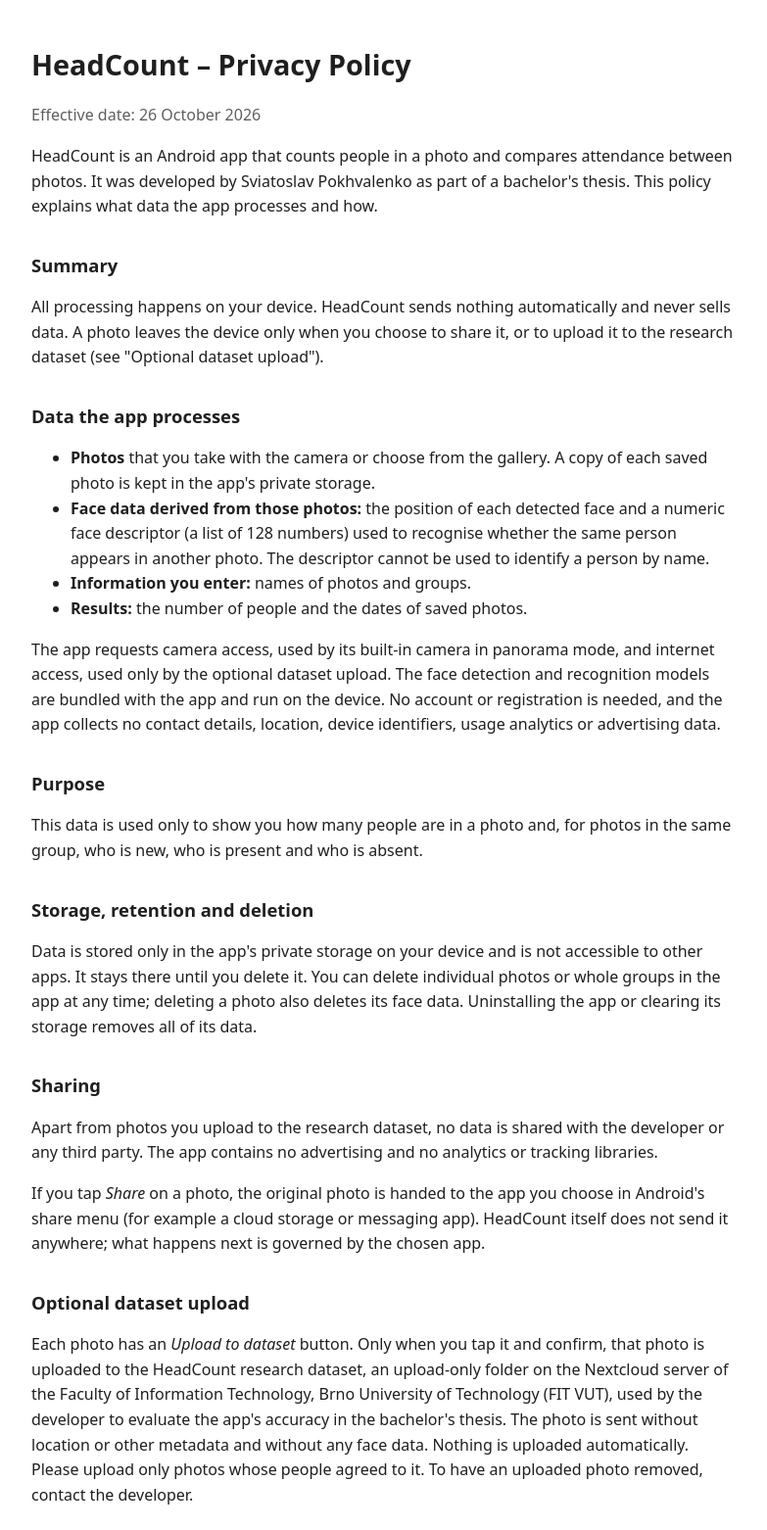
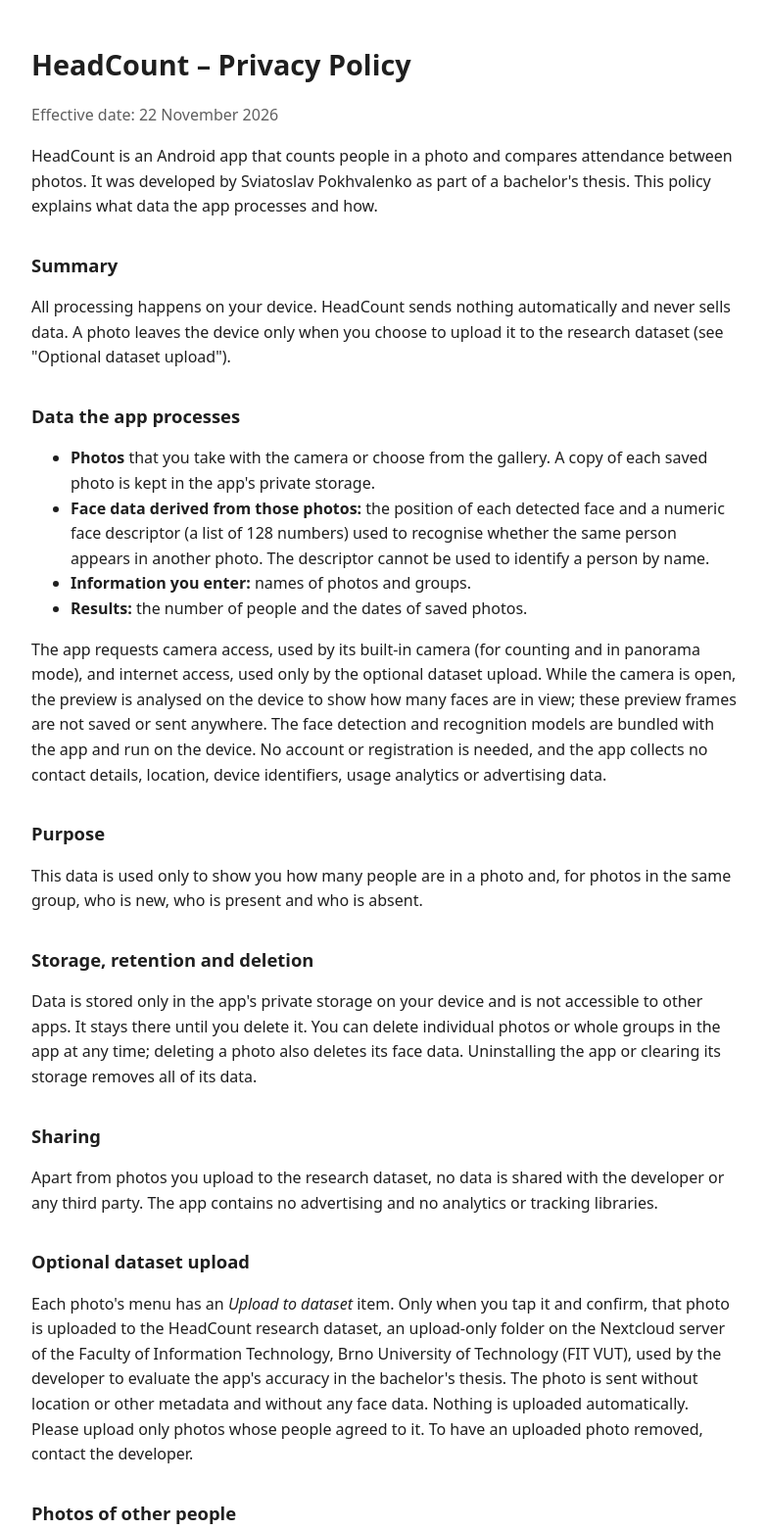
Before and after one commit to Pokhvalenkos/headcount-privacy, a plain HTML site: page index.html in a window 1280 px wide. Shown: the top 1562 px of the page at 98% size, without its empty margins (248-1031 px from the left). Drawn offline with Linux system fonts and the light colour scheme.

Commit message:
Updates to policy

```diff
--- a/index.html
+++ b/index.html
@@ -18,7 +18,7 @@
 </head>
 <body>
 <h1>HeadCount – Privacy Policy</h1>
-<p class="muted">Effective date: 26 October 2026</p>
+<p class="muted">Effective date: 22 November 2026</p>
 
 <p>HeadCount is an Android app that counts people in a photo and compares
 attendance between photos. It was developed by Sviatoslav Pokhvalenko as part
@@ -28,8 +28,8 @@ how.</p>
 <h2>Summary</h2>
 <p>All processing happens on your device. HeadCount sends nothing
 automatically and never sells data. A photo leaves the device only when you
-choose to share it, or to upload it to the research dataset (see "Optional
-dataset upload").</p>
+choose to upload it to the research dataset (see "Optional dataset
+upload").</p>
 
 <h2>Data the app processes</h2>
 <ul>
@@ -43,8 +43,11 @@ dataset upload").</p>
   <li><strong>Results:</strong> the number of people and the dates of saved
     photos.</li>
 </ul>
-<p>The app requests camera access, used by its built-in camera in panorama
-mode, and internet access, used only by the optional dataset upload. The face detection and recognition models are bundled
+<p>The app requests camera access, used by its built-in camera (for counting
+and in panorama mode), and internet access, used only by the optional dataset
+upload. While the camera is open, the preview is analysed on the device to
+show how many faces are in view; these preview frames are not saved or sent
+anywhere. The face detection and recognition models are bundled
 with the app and run on the device. No account or registration is needed, and the app collects no
 contact details, location, device identifiers, usage analytics or advertising
 data.</p>
@@ -64,13 +67,9 @@ removes all of its data.</p>
 <p>Apart from photos you upload to the research dataset, no data is shared
 with the developer or any third party. The app contains
 no advertising and no analytics or tracking libraries.</p>
-<p>If you tap <em>Share</em> on a photo, the original photo is handed to the
-app you choose in Android's share menu (for example a cloud storage or
-messaging app). HeadCount itself does not send it anywhere; what happens
-next is governed by the chosen app.</p>
 
 <h2>Optional dataset upload</h2>
-<p>Each photo has an <em>Upload to dataset</em> button. Only when you tap it
+<p>Each photo's menu has an <em>Upload to dataset</em> item. Only when you tap it
 and confirm, that photo is uploaded to the HeadCount research dataset, an
 upload-only folder on the Nextcloud server of the Faculty of Information
 Technology, Brno University of Technology (FIT VUT), used by the developer to
```
